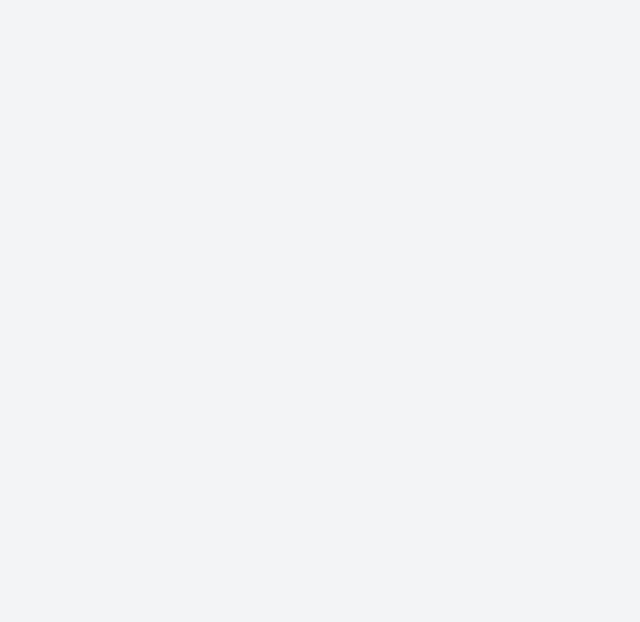
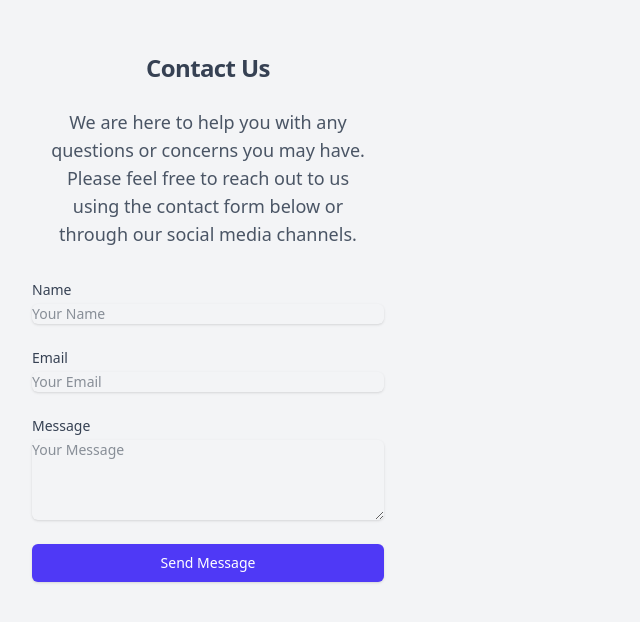
Before and after one commit to Kareem42/bead-shop-app, a React (Vite) app: page / in a window 1280 px wide. Shown: the part 3220-3842 px from the top of the page, without its empty margins (0-640 px from the left). Before the commit the page ends 3120 px from the top, so only its background shows below. Built offline with nearby package versions, Linux system fonts and the light colour scheme.

Commit message:
created contact section. Message submissions needs to be created.

```diff
--- a/src/App.jsx
+++ b/src/App.jsx
@@ -6,6 +6,8 @@ import Navbar from "./components/Navbar";
 import FeaturedProducts from "./components/section/FeaturedProducts";
 import Stats from "./components/section/Stats";
 import Designers from "./components/section/Designers";
+import Contact from "./components/section/Contact";
+
 
 
 function App() {
@@ -33,6 +35,7 @@ function App() {
           <FeaturedProducts />
           <Stats />
           <Designers />
+          <Contact />
 
         </>
       )}
--- /dev/null
+++ b/src/components/section/Contact.jsx
@@ -0,0 +1,65 @@
+import React from "react";
+
+export default function Contact() {
+    return (
+        <div className="bg-gray py-24 sm:py-32 flex items-center justify-center">
+            <div className="mx-auto grid max-w-7xl gap-20 px-6 lg:px-8 xl:grid-cols-3">
+                <div className="max-w-xl">
+                    <h2 className="text-3xl font-semibold tracking-tight text-gray-900 sm:text-4xl text-center">
+                        Contact Us
+                    </h2>
+                    <p className="mt-6 text-lg/8 text-gray-600 px-4 text-center">
+                        We are here to help you with any questions or concerns you may have. Please feel free to reach out to us using the
+                        contact form below or through our social media channels.
+                    </p>
+                    <form className="mt-8 space-y-6">
+                        <div>
+                            <label htmlFor="name" className="block text-sm font-medium text-gray-700">
+                                Name
+                            </label>
+                            <input
+                                type="text"
+                                id="name"
+                                name="name"
+                                className="mt-1 block w-full rounded-md border-gray-300 shadow-sm focus:border-indigo-500 focus:ring-indigo-500 sm:text-sm"
+                                placeholder="Your Name"
+                            />
+                        </div>
+                        <div>
+                            <label htmlFor="email" className="block text-sm font-medium text-gray-700">
+                                Email
+                            </label>
+                            <input
+                                type="email"
+                                id="email"
+                                name="email"
+                                className="mt-1 block w-full rounded-md border-gray-300 shadow-sm focus:border-indigo-500 focus:ring-indigo-500 sm:text-sm"
+                                placeholder="Your Email"
+                            />
+                        </div>
+                        <div>
+                            <label htmlFor="message" className="block text-sm font-medium text-gray-700">
+                                Message
+                            </label>
+                            <textarea
+                                id="message"
+                                name="message"
+                                rows="4"
+                                className="mt-1 block w-full rounded-md border-gray-300 shadow-sm focus:border-indigo-500 focus:ring-indigo-500 sm:text-sm"
+                                placeholder="Your Message"
+                            ></textarea>
+                        </div>
+                        <div>
+                            <button
+                                type="submit"
+                                className="w-full inline-flex justify-center rounded-md border border-transparent bg-indigo-600 py-2 px-4 text-sm font-medium text-white shadow-sm hover:bg-indigo-700 focus:outline-none focus:ring-2 focus:ring-indigo-500 focus:ring-offset-2"
+                            >
+                                Send Message
+                            </button>
+                        </div>
+                    </form>
+                </div>
+            </div>
+        </div>
+    );
+}
```
